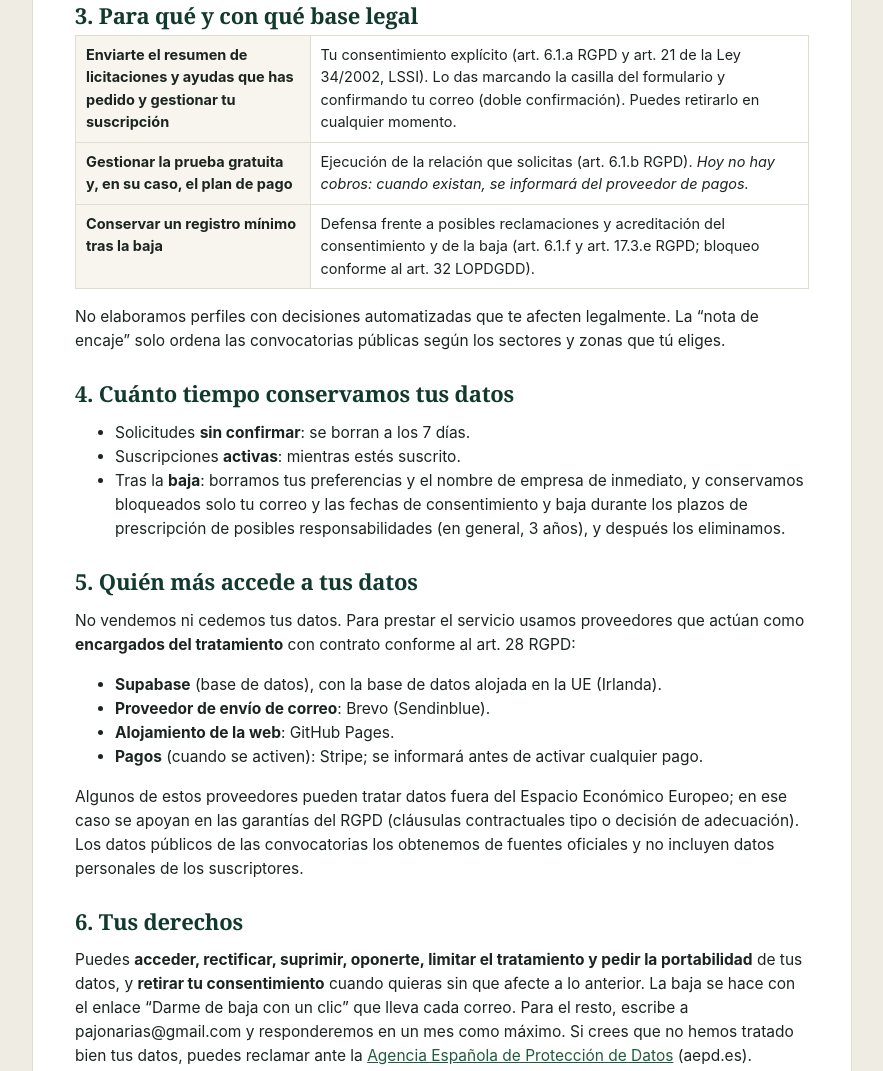
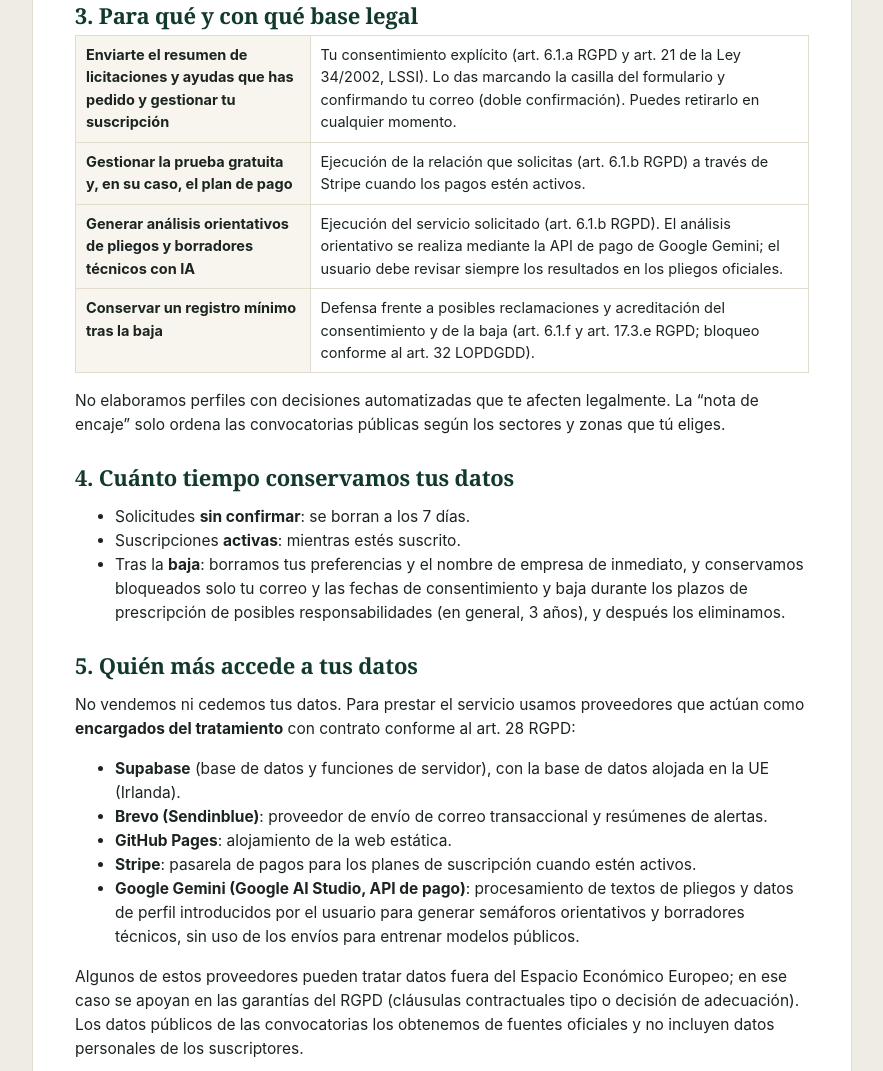
Before and after one commit to atalayaverde/atalayaverde.github.io, a plain HTML site: page privacidad.html in a window 1280 px wide. Shown: the part 791-1862 px from the top of the page, without its empty margins (198-1081 px from the left). Drawn offline with Linux system fonts and the light colour scheme.

Commit message:
fix: disable live Stripe links, update privacy policy for Gemini/Stripe/Brevo, and fix hero copy

```diff
--- a/config.js
+++ b/config.js
@@ -7,9 +7,9 @@ window.AV_CONFIG = {
   // false = prototipo: la solicitud se guarda pero todavía NO se envían correos (se avisa al usuario).
   // Poner true cuando el envío esté activo (ver docs/PLAN-ENVIO.md).
   EMAIL_LIVE: true,
-  // Integración de pagos (Stripe Payment Links).
+  // Enlaces de pago Stripe desactivados temporalmente (pendiente pasar a modo prueba + webhook en Supabase).
   STRIPE_LINKS: {
-    pro: 'https://buy.stripe.com/4gM9AU7sX0PEfyd0RUdby00',
-    equipo: 'https://buy.stripe.com/aFa3cw5kPaqefydasudby01',
+    pro: '',
+    equipo: '',
   },
 };
--- a/privacidad.html
+++ b/privacidad.html
@@ -24,7 +24,8 @@
 <h2>3. Para qué y con qué base legal</h2>
 <table class="t">
 <tr><th>Enviarte el resumen de licitaciones y ayudas que has pedido y gestionar tu suscripción</th><td>Tu consentimiento explícito (art. 6.1.a RGPD y art. 21 de la Ley 34/2002, LSSI). Lo das marcando la casilla del formulario y confirmando tu correo (doble confirmación). Puedes retirarlo en cualquier momento.</td></tr>
-<tr><th>Gestionar la prueba gratuita y, en su caso, el plan de pago</th><td>Ejecución de la relación que solicitas (art. 6.1.b RGPD). <i>Hoy no hay cobros: cuando existan, se informará del proveedor de pagos.</i></td></tr>
+<tr><th>Gestionar la prueba gratuita y, en su caso, el plan de pago</th><td>Ejecución de la relación que solicitas (art. 6.1.b RGPD) a través de Stripe cuando los pagos estén activos.</td></tr>
+<tr><th>Generar análisis orientativos de pliegos y borradores técnicos con IA</th><td>Ejecución del servicio solicitado (art. 6.1.b RGPD). El análisis orientativo se realiza mediante la API de pago de Google Gemini; el usuario debe revisar siempre los resultados en los pliegos oficiales.</td></tr>
 <tr><th>Conservar un registro mínimo tras la baja</th><td>Defensa frente a posibles reclamaciones y acreditación del consentimiento y de la baja (art. 6.1.f y art. 17.3.e RGPD; bloqueo conforme al art. 32 LOPDGDD).</td></tr>
 </table>
 <p>No elaboramos perfiles con decisiones automatizadas que te afecten legalmente. La “nota de encaje” solo ordena las convocatorias públicas según los sectores y zonas que tú eliges.</p>
@@ -39,10 +40,11 @@
 <h2>5. Quién más accede a tus datos</h2>
 <p>No vendemos ni cedemos tus datos. Para prestar el servicio usamos proveedores que actúan como <b>encargados del tratamiento</b> con contrato conforme al art. 28 RGPD:</p>
 <ul>
-<li><b>Supabase</b> (base de datos), con la base de datos alojada en la UE (Irlanda).</li>
-<li><b>Proveedor de envío de correo</b>: Brevo (Sendinblue).</li>
-<li><b>Alojamiento de la web</b>: GitHub Pages.</li>
-<li><b>Pagos</b> (cuando se activen): Stripe; se informará antes de activar cualquier pago.</li>
+<li><b>Supabase</b> (base de datos y funciones de servidor), con la base de datos alojada en la UE (Irlanda).</li>
+<li><b>Brevo (Sendinblue)</b>: proveedor de envío de correo transaccional y resúmenes de alertas.</li>
+<li><b>GitHub Pages</b>: alojamiento de la web estática.</li>
+<li><b>Stripe</b>: pasarela de pagos para los planes de suscripción cuando estén activos.</li>
+<li><b>Google Gemini (Google AI Studio, API de pago)</b>: procesamiento de textos de pliegos y datos de perfil introducidos por el usuario para generar semáforos orientativos y borradores técnicos, sin uso de los envíos para entrenar modelos públicos.</li>
 </ul>
 <p>Algunos de estos proveedores pueden tratar datos fuera del Espacio Económico Europeo; en ese caso se apoyan en las garantías del RGPD (cláusulas contractuales tipo o decisión de adecuación). Los datos públicos de las convocatorias los obtenemos de fuentes oficiales y no incluyen datos personales de los suscriptores.</p>
 
```
Also changed, not shown: index.html (+1 -1 lines).
